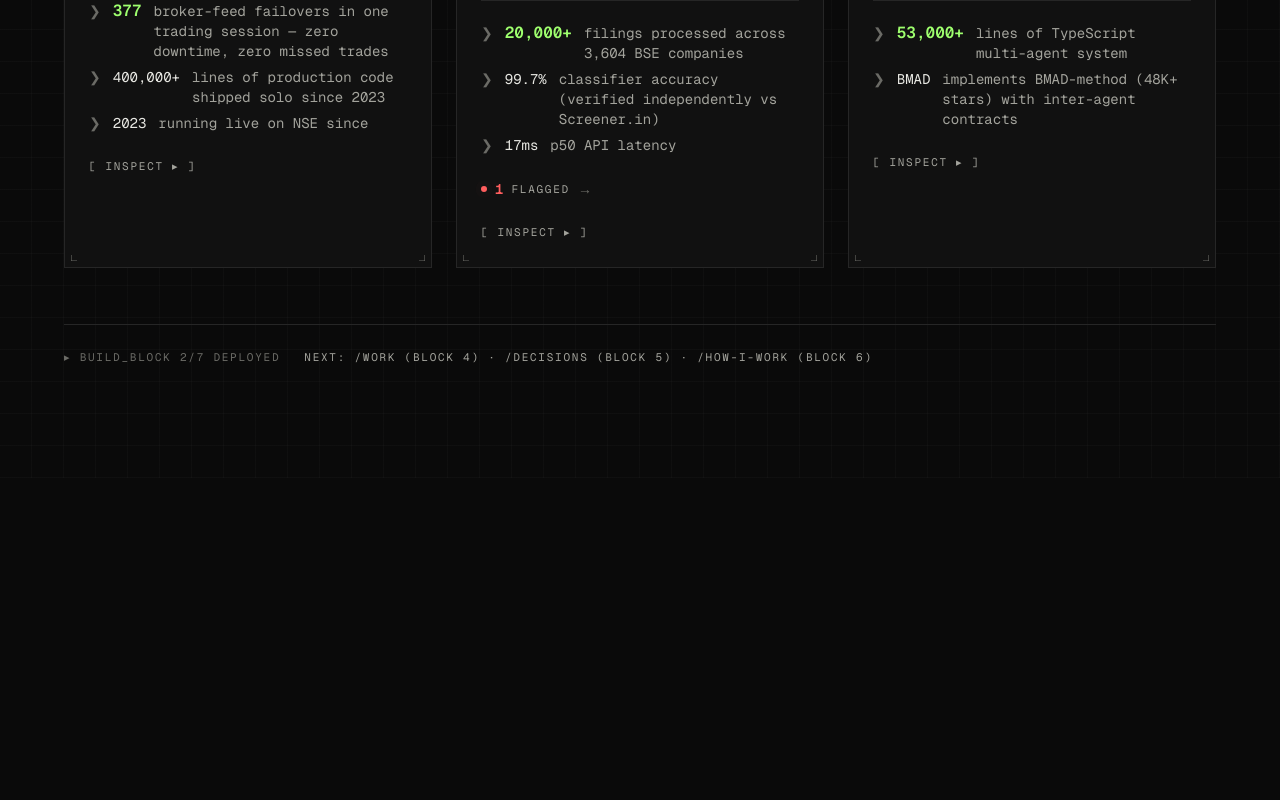
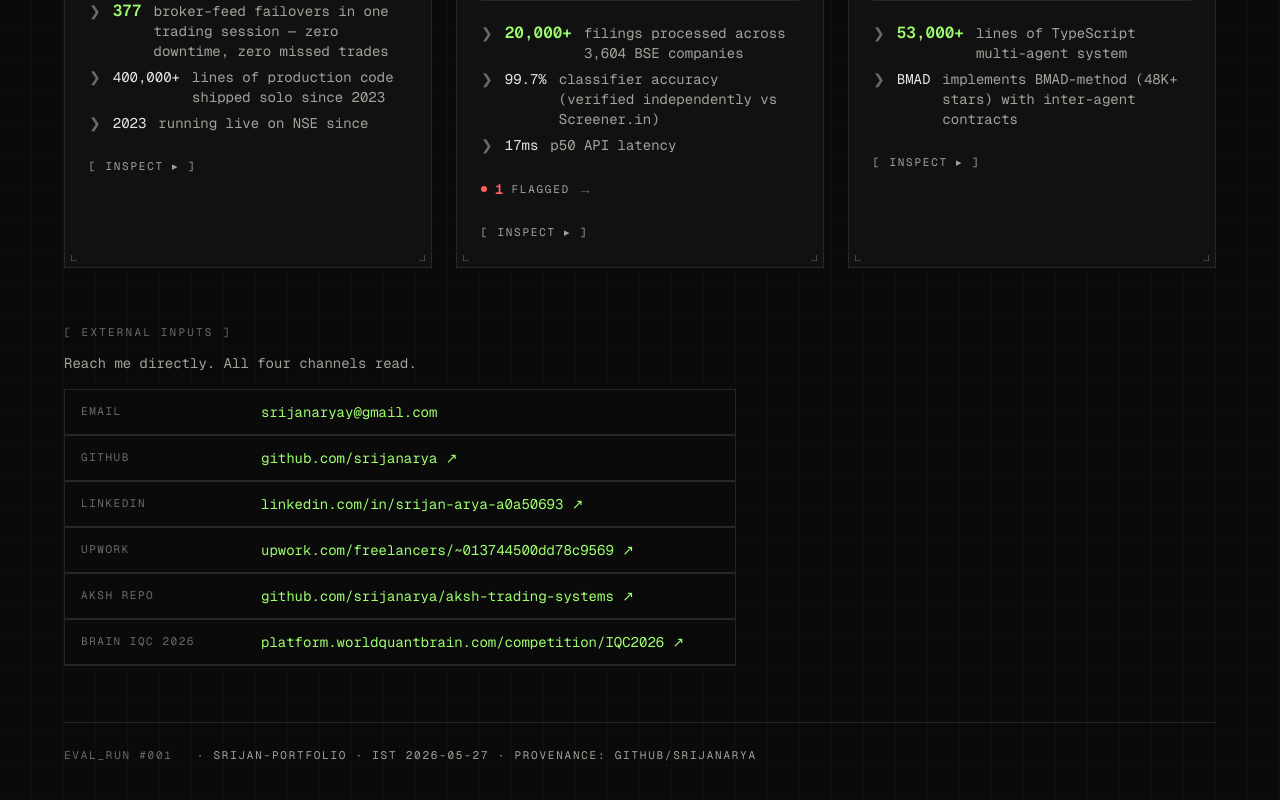
Before and after one commit to srijanarya/srijan-portfolio, a Next.js app: page / in a window 1280 px wide. Shown: the part 1090-1890 px from the top of the page. Before the commit the page ends 1568 px from the top, so only its background shows below. Built offline with nearby package versions, Linux system fonts and the light colour scheme.

Commit message:
Add /#contact anchor with all external inputs (email, github, linkedin, upwork, aksh repo, brain platform); fix contact link from mailto to in-page anchor

```diff
--- a/app/page.tsx
+++ b/app/page.tsx
@@ -120,12 +120,98 @@ export default function Home() {
             </div>
           </div>
 
+          {/* EXTERNAL INPUTS — all the public surfaces (anchored at #contact) */}
+          <div id="contact" className="animate-fade-up stagger-6 scroll-mt-24">
+            <SectionMarker label="external inputs" className="mb-3" />
+            <p className="text-ink-mute text-sm mb-4 max-w-[60ch]">
+              Reach me directly. All four channels read.
+            </p>
+            <div className="grid gap-px bg-line border border-line text-sm max-w-2xl">
+              <EvalRow
+                label="email"
+                value={
+                  <a
+                    href="mailto:srijanaryay@gmail.com"
+                    className="text-confidence hover:underline underline-offset-4 break-all"
+                  >
+                    srijanaryay@gmail.com
+                  </a>
+                }
+              />
+              <EvalRow
+                label="github"
+                value={
+                  <a
+                    href="https://github.com/srijanarya"
+                    target="_blank"
+                    rel="noopener noreferrer"
+                    className="text-confidence hover:underline underline-offset-4 break-all"
+                  >
+                    github.com/srijanarya ↗
+                  </a>
+                }
+              />
+              <EvalRow
+                label="linkedin"
+                value={
+                  <a
+                    href="https://linkedin.com/in/srijan-arya-a0a50693"
+                    target="_blank"
+                    rel="noopener noreferrer"
+                    className="text-confidence hover:underline underline-offset-4 break-all"
+                  >
+                    linkedin.com/in/srijan-arya-a0a50693 ↗
+                  </a>
+                }
+              />
+              <EvalRow
+                label="upwork"
+                value={
+                  <a
+                    href="https://www.upwork.com/freelancers/~013744500dd78c9569"
+                    target="_blank"
+                    rel="noopener noreferrer"
+                    className="text-confidence hover:underline underline-offset-4 break-all"
+                  >
+                    upwork.com/freelancers/~013744500dd78c9569 ↗
+                  </a>
+                }
+              />
+              <EvalRow
+                label="aksh repo"
+                value={
+                  <a
+                    href="https://github.com/srijanarya/aksh-trading-systems"
+                    target="_blank"
+                    rel="noopener noreferrer"
+                    className="text-confidence hover:underline underline-offset-4 break-all"
+                  >
+                    github.com/srijanarya/aksh-trading-systems ↗
+                  </a>
+                }
+              />
+              <EvalRow
+                label="brain iqc 2026"
+                value={
+                  <a
+                    href="https://platform.worldquantbrain.com/competition/IQC2026"
+                    target="_blank"
+                    rel="noopener noreferrer"
+                    className="text-confidence hover:underline underline-offset-4 break-all"
+                  >
+                    platform.worldquantbrain.com/competition/IQC2026 ↗
+                  </a>
+                }
+              />
+            </div>
+          </div>
+
           {/* BUILD PROVENANCE — eval-tool genre signal */}
-          <footer className="animate-fade-up stagger-6 border-t border-line pt-6 text-[11px] uppercase tracking-[0.16em] text-ink-faint">
+          <footer className="border-t border-line pt-6 text-[11px] uppercase tracking-[0.16em] text-ink-faint">
             <div className="flex flex-wrap items-center gap-x-6 gap-y-2">
-              <span>▸ build_block 2/7 deployed</span>
+              <span>eval_run #{RUN.id}</span>
               <span className="text-ink-mute">
-                next: /work (block 4) · /decisions (block 5) · /how-i-work (block 6)
+                · srijan-portfolio · IST 2026-05-27 · provenance: github/srijanarya
               </span>
             </div>
           </footer>
--- a/components/eval/EvalHeader.tsx
+++ b/components/eval/EvalHeader.tsx
@@ -7,11 +7,9 @@ import Link from "next/link";
 export function EvalHeader({
   runId,
   subject,
-  email = "srijanaryay@gmail.com",
 }: {
   runId: string;
   subject: string;
-  email?: string;
 }) {
   return (
     <header className="border-b border-line sticky top-0 z-40 bg-canvas/90 backdrop-blur-sm">
@@ -27,12 +25,12 @@ export function EvalHeader({
           <Link href="/work"       className="hover:text-ink transition">./work</Link>
           <Link href="/decisions"  className="hover:text-ink transition">./decisions</Link>
           <Link href="/how-i-work" className="hover:text-ink transition">./how-i-work</Link>
-          <a
-            href={`mailto:${email}`}
+          <Link
+            href="/#contact"
             className="text-confidence hover:underline underline-offset-4"
           >
             contact ↗
-          </a>
+          </Link>
         </nav>
       </div>
     </header>
```
